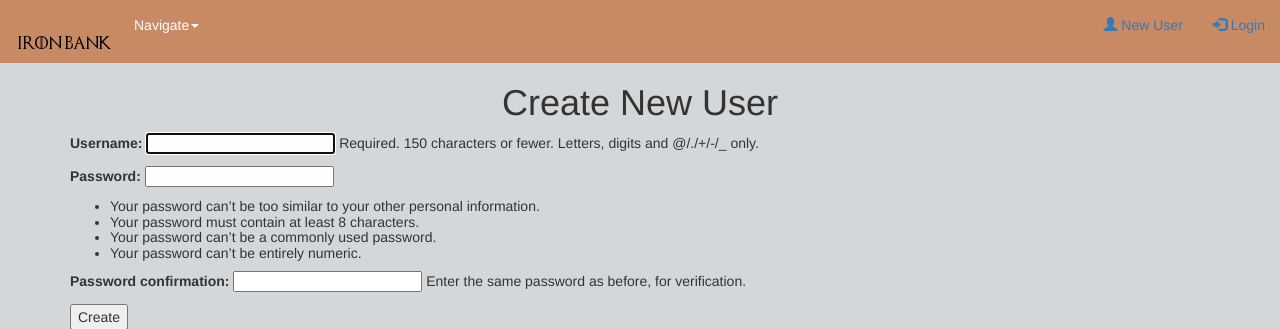
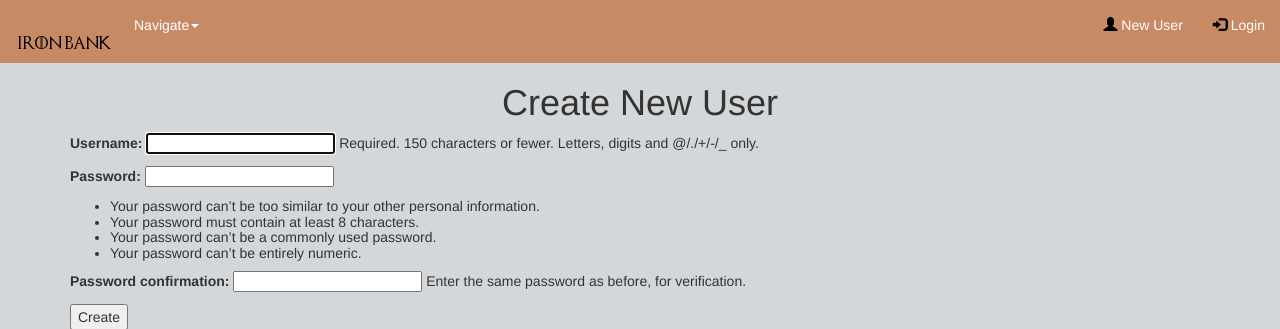
Before and after one commit to rallen0150/bank, a Django app: a page that uses templates/base.html in a window 1280 px wide. Shown: the top 329 px of the page. Run offline with Django 3.2, Linux system fonts and the light colour scheme; some libraries are stand-ins or nearby versions.

Commit message:
cleaned up conflicting colors

```diff
--- a/templates/base.html
+++ b/templates/base.html
@@ -45,6 +45,12 @@
       .dropdown-toggle {
         color: white;
       }
+      .glyphicon {
+        color: black;
+      }
+      .logo {
+        color: white;
+      }
     </style>
   </head>
   <body>
@@ -70,8 +76,8 @@
           </ul>
           {% if not request.user.is_authenticated %}
           <ul class="nav navbar-nav navbar-right">
-            <li><a href="{% url 'user_create_view' %}"><span class="glyphicon glyphicon-user"></span> New User</a></li>
-            <li><a href="{% url 'login' %}"><span class="glyphicon glyphicon-log-in"></span> Login</a></li>
+            <li><a class="logo" href="{% url 'user_create_view' %}"><span class="glyphicon glyphicon-user"></span> New User</a></li>
+            <li><a class="logo" href="{% url 'login' %}"><span class="glyphicon glyphicon-log-in"></span> Login</a></li>
           </ul>
           {% endif %}
       </div>
```
Also changed, not shown: db.sqlite3.
